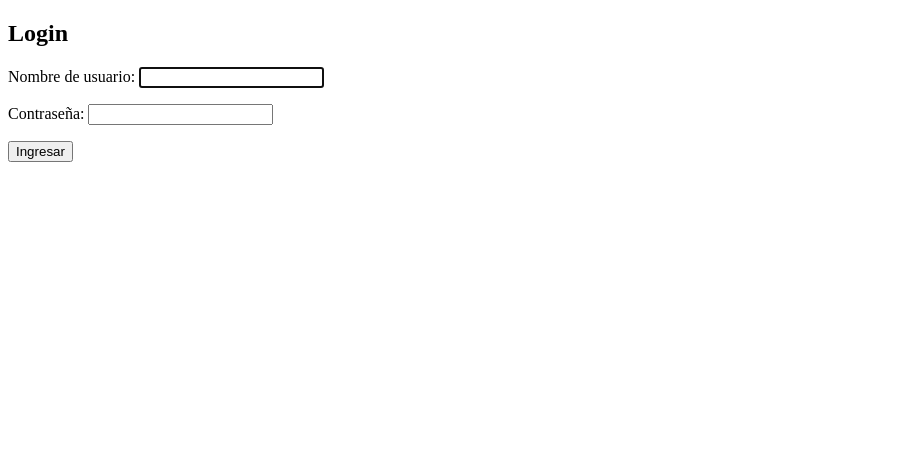
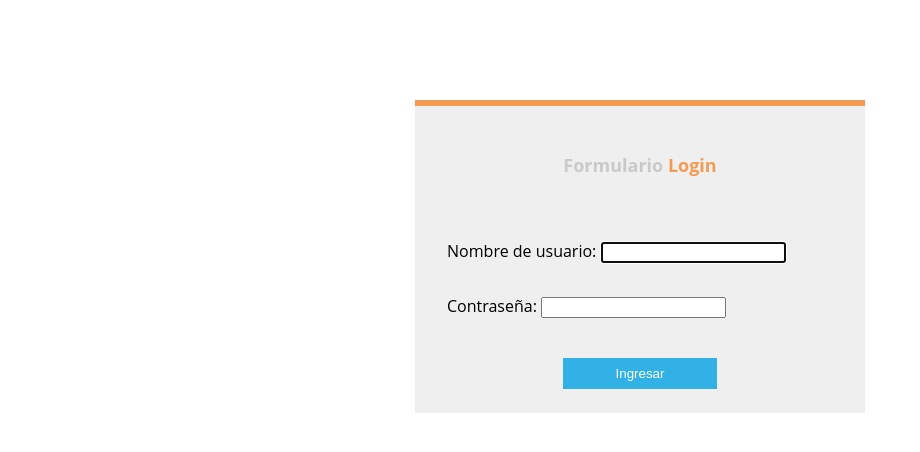
Before and after one commit to cduranf/MisPerris, a Django app: page /accounts/login/ in a window 1280 px wide. Shown: the top 452 px of the page, without its empty margins (0-920 px from the left). Run offline with Django 3.2, Linux system fonts and the light colour scheme.

Commit message:
Se actualiza y agregar css

```diff
--- a/my_project/accounts/templates/registration/login.html
+++ b/my_project/accounts/templates/registration/login.html
@@ -1,12 +1,22 @@
 {% extends 'base.html' %}
 
 {% block title %}Ingreso{% endblock %}
+{% load static %}
+{% block content %}
+<head>
+    <link rel="stylesheet" href="{% static 'styles/registro.css' %}">
+</head>
 
-{% block content %}
-<h2>Login</h2>
-<form method="post">
-  {% csrf_token %}
-  {{ form.as_p }}
-  <button type="submit">Ingresar</button>
-</form>
+<div class="container">
+    <div class="form__top">
+        <h2>Formulario <span>Login</span></h2>
+    </div>
+    <form method="post" class="form__reg">
+      {% csrf_token %}
+      {{ form.as_p }}
+      <div class="btn__form">
+        <button type="submit" class="btn__submit">Ingresar</button>
+      </div>
+    </form>
+</div>
 {% endblock %}
```
